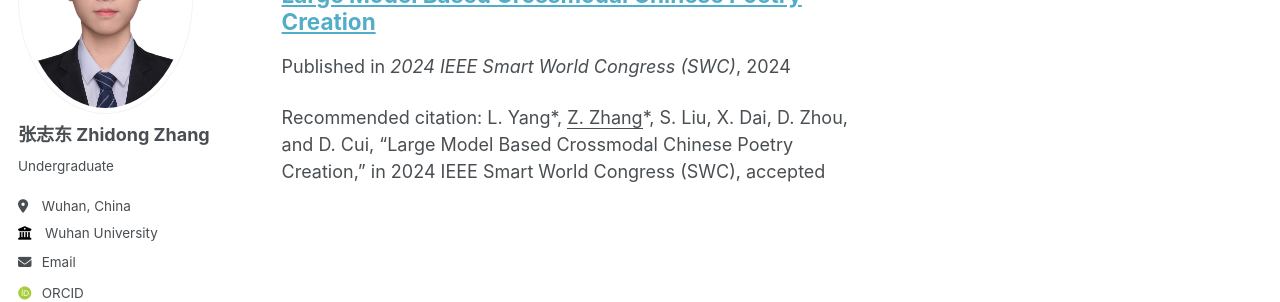
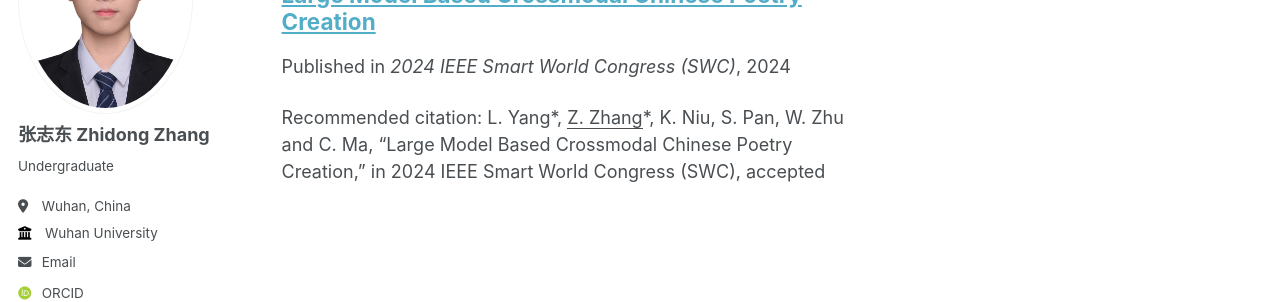
Before and after one commit to Antony-Zhang/antony-zhang.github.io, a Jekyll site: the page built from _pages/collection-archive.html, in a window 1280 px wide. Shown: the part 221-523 px from the top of the page. Built offline with Jekyll 4.4.1, drawn with Linux system fonts in a browser that asks for light colours; some web fonts are replaced.

Commit message:
更新论文引用作者和内容

```diff
--- a/_publications/Large-Model-Based-Crossmodal-Chinese-Poetry-Creation.md
+++ b/_publications/Large-Model-Based-Crossmodal-Chinese-Poetry-Creation.md
@@ -8,7 +8,7 @@ date: 2024-10-4
 venue: '2024 IEEE Smart World Congress (SWC)'
 # slidesurl: 'http://academicpages.github.io/files/slides1.pdf'
 # paperurl: 'http://academicpages.github.io/files/paper1.pdf'
-citation: 'L. Yang*, <u>Z. Zhang</u>*, S. Liu, X. Dai, D. Zhou, and D. Cui, “Large Model Based Crossmodal Chinese Poetry Creation,” in 2024 IEEE Smart World Congress (SWC), accepted'
+citation: 'L. Yang*, <u>Z. Zhang</u>*, K. Niu, S. Pan, W. Zhu and C. Ma, “Large Model Based Crossmodal Chinese Poetry Creation,” in 2024 IEEE Smart World Congress (SWC), accepted'
 ---
 
 Generating Chinese poetry is a complex task with significant potential for large models. However, most current systems only support single-model of input and the output lacks interpretability. This paper proposes a large model based system that supports cross-modal input of text and image, provides interpretable annotations for generated Chinese poems, and supports multiple rounds of iterative optimization. First, it analyzes images with CLIP and MiniGPT-4 and generates descriptive text from analysis with ERNIE-4.0. Then, it generates Chinese ancient poems from the input text and descriptive text by ERNIE-4.0, using our devised prompts based on CRISPE. Finally, it evaluates and then optimizes the created poems with prompts based on Few-shot. Preliminary evaluations have validated the efficacy of our poetry scoring criteria and demonstrated the superior performance of the system when utilizing the conjunction of text and imagery as cross-modal inputs.
```
